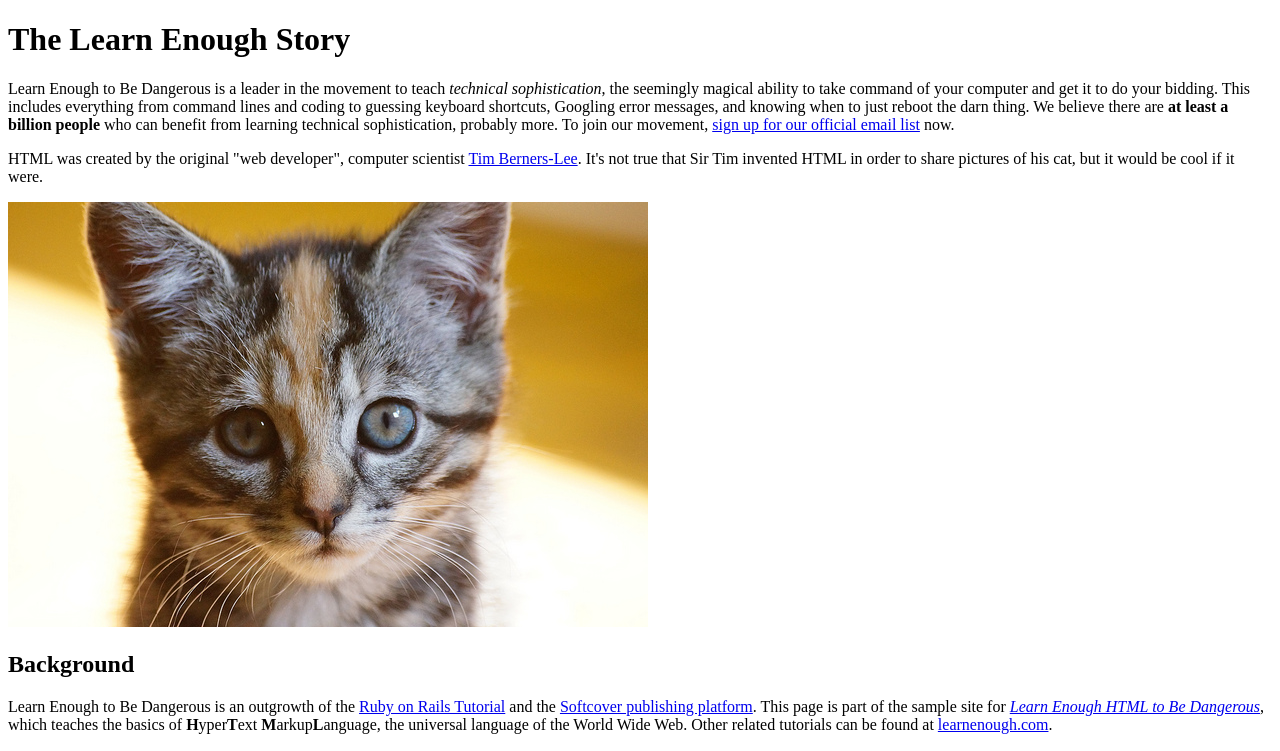
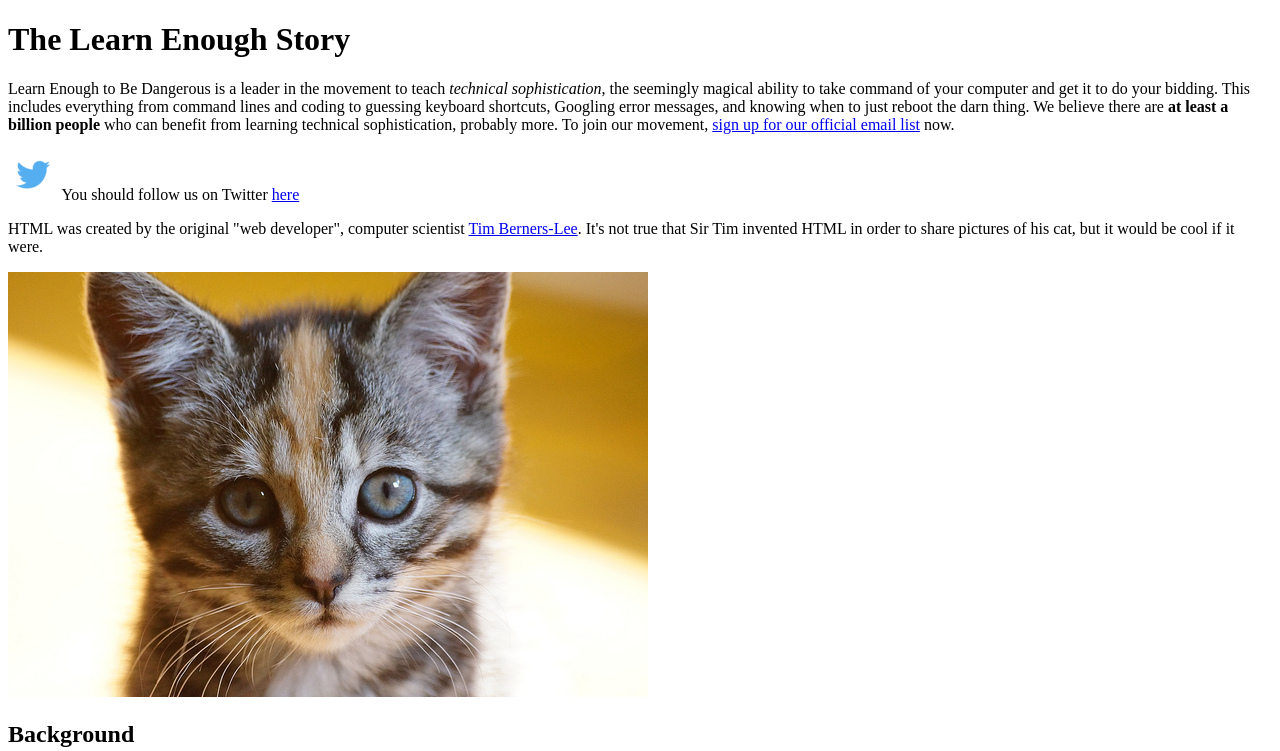
Before and after one commit to SuviVaisanen/sample_website, a plain HTML site: page index.html in a window 1280 px wide. Shown: the top 751 px of the page. Drawn offline with Linux system fonts and the light colour scheme.

Commit message:
added twitter

```diff
--- a/index.html
+++ b/index.html
@@ -17,6 +17,16 @@
     We believe there are <strong>at least a billion people</strong> who can benefit from
     learning technical sophistication, probably more. To join our
     movement, <a href="https://learnenough.com/email">sign up for our official email list</a> now.
+  </p>
+
+  <p>
+    <a href="https://twitter.com/learnenough" target="_blank"
+    rel="noopener" style="text-decoration: none;">
+    <img src="images/small_twitter_logo.png" alt="Twitter logo">
+  </a>
+  You should follow us on Twitter
+  <a href="https://twitter.com/learnenough"
+  target="_blank" rel="noopener">here</a>
   </p>
 
   <p>
```
Also changed, not shown: images/small_twitter_logo.png (added). Lines whose indentation alone changed are shown as unchanged.
